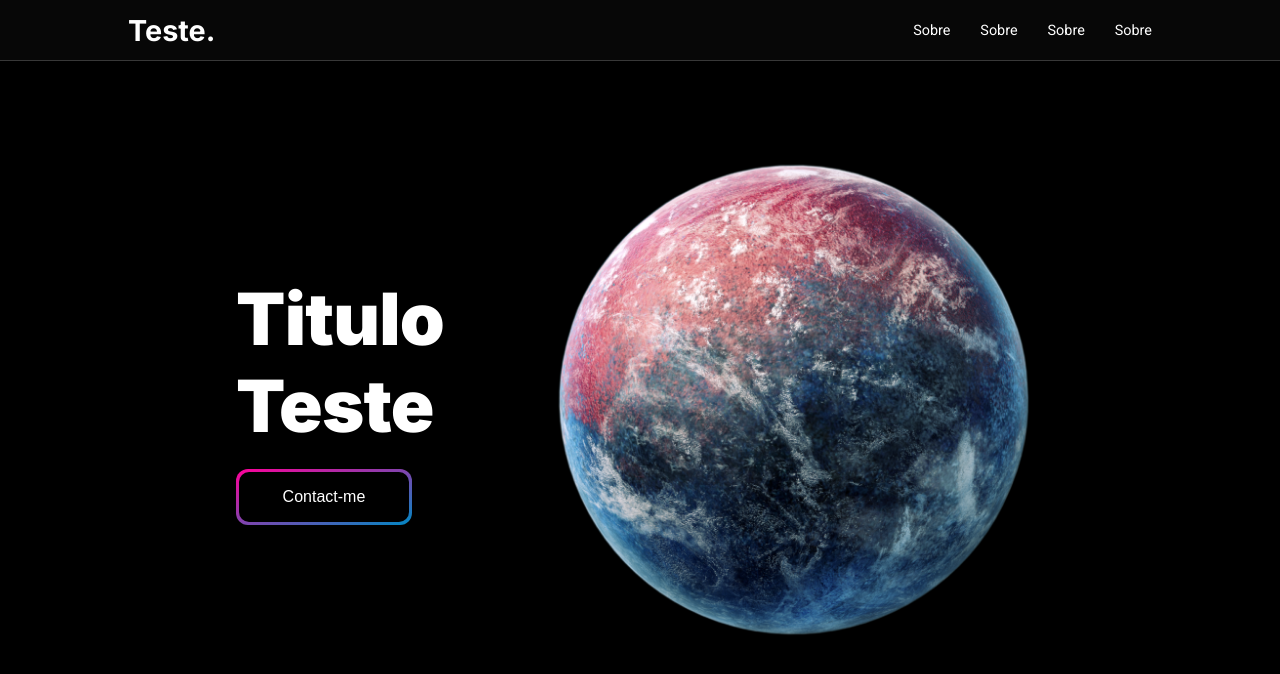
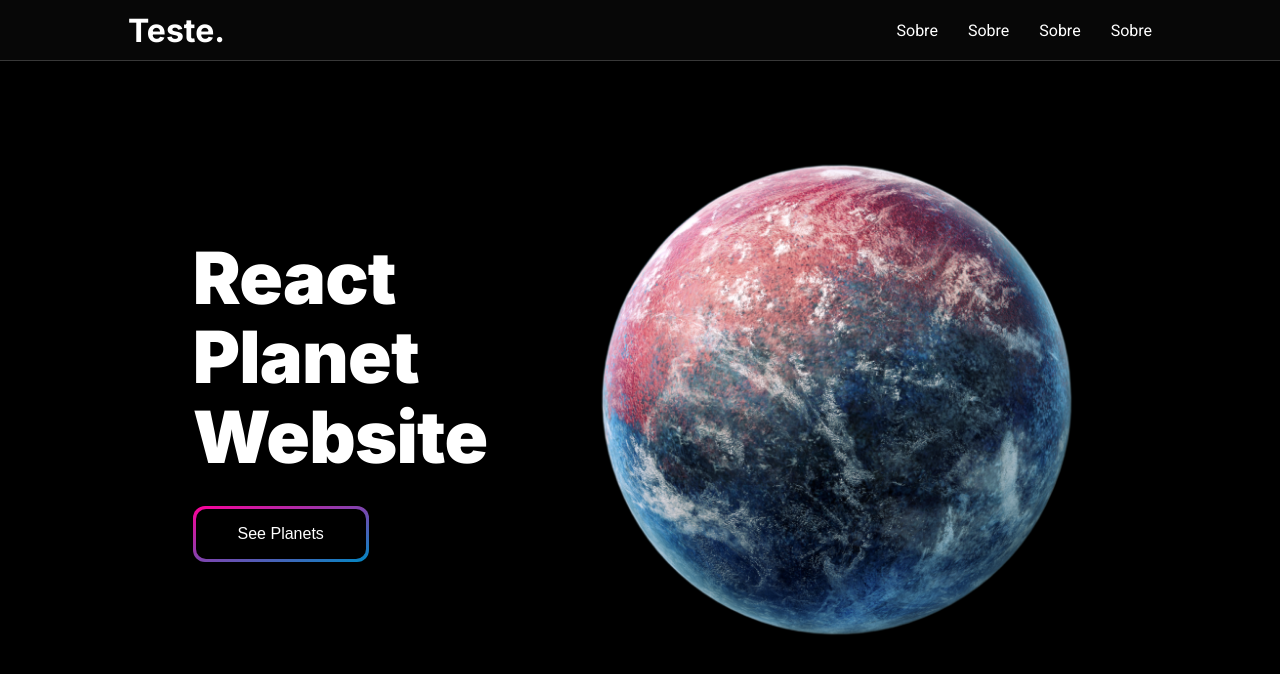
Before and after one commit to christianjunio/react-planet-website, a React (Vite) app: page / in a window 1280 px wide. Shown: the top 674 px of the page. Built offline with nearby package versions, Linux system fonts and the light colour scheme.

Commit message:
changed title and button

```diff
--- a/src/App.jsx
+++ b/src/App.jsx
@@ -9,8 +9,8 @@ function App() {
       <Navbar />
       <section className="container">
         <div className="title-section">
-          <h1 className="title">Titulo Teste</h1>
-          <Button text="Contact-me" />
+          <h1 className="title">React Planet Website</h1>
+          <Button text="See Planets" />
         </div>
         <img src={planet} alt="" />
       </section>
--- a/src/index.css
+++ b/src/index.css
@@ -10,7 +10,7 @@
 body {
   color: #fff;
   font-family: 'Roboto', sans-serif;
-  font-size: 0.9rem;
+  font-size: 1rem;
 }
 
 header {
@@ -58,7 +58,8 @@ header {
   font-weight: 900;
   font-size: 72px;
   letter-spacing: -0.75px;
-  margin-bottom: 20px;
+  margin-bottom: 30px;
+  line-height: 1.1;
 }
 
 .container img {
```
